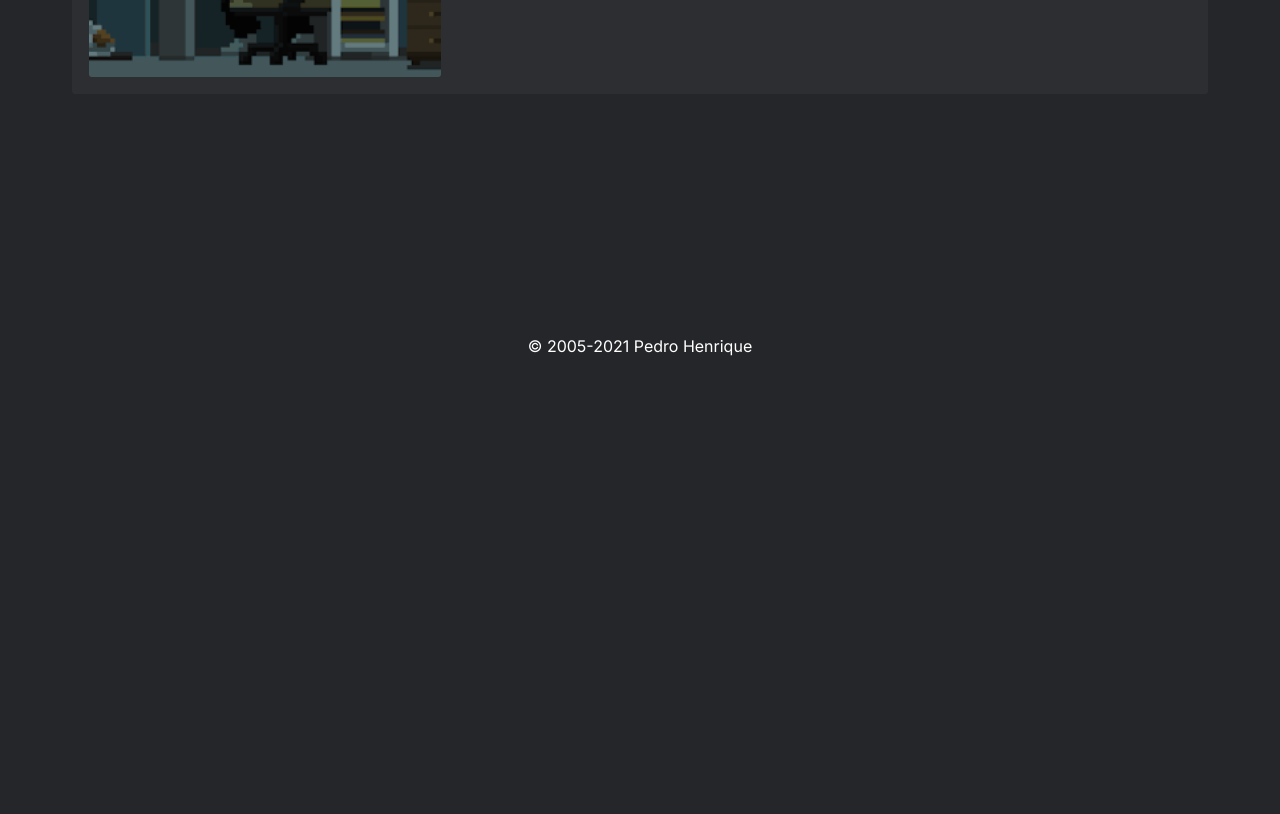
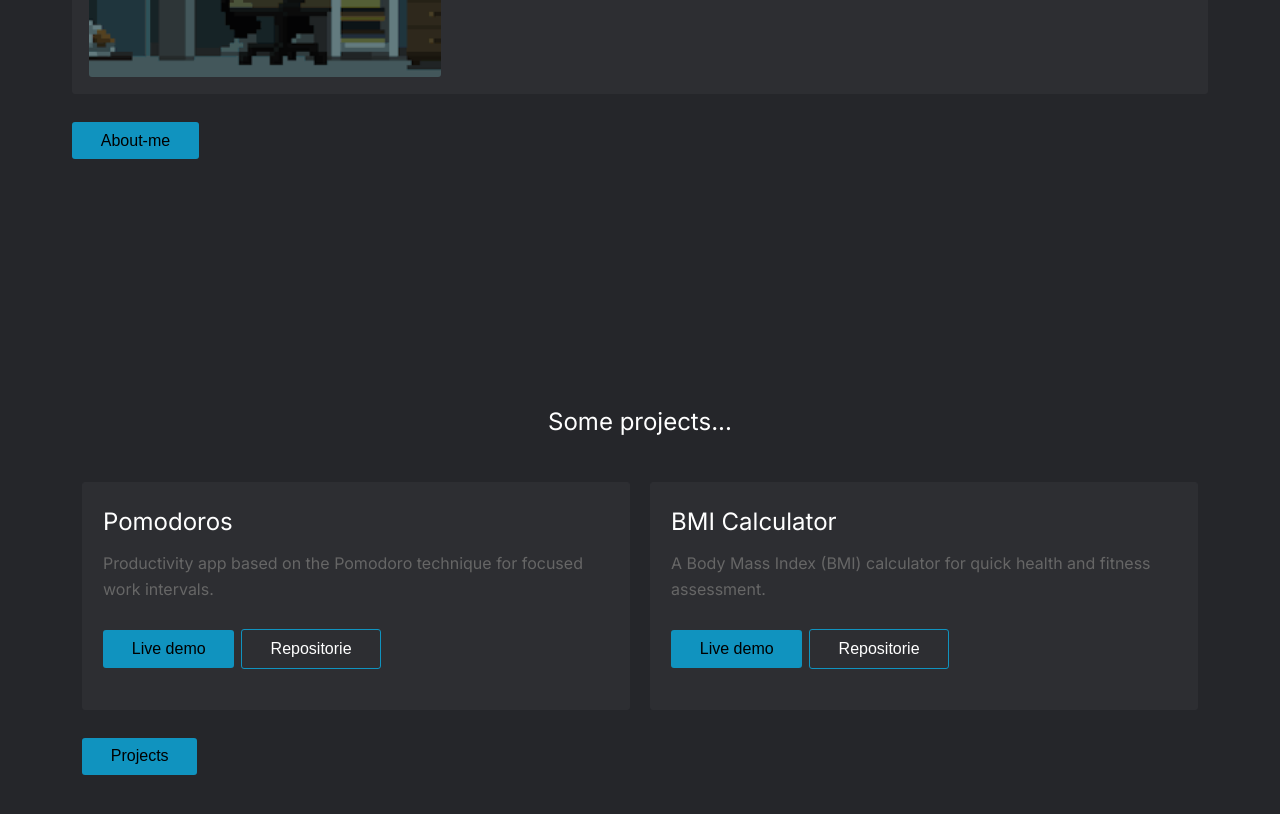
Before and after one commit to pedrohenrique11/portifolio, a Vue app: page / in a window 1280 px wide. Shown: the part 1180-1994 px from the top of the page. Before the commit the page ends 1556 px from the top, so only its background shows below. Built offline with nearby package versions, Linux system fonts and the light colour scheme.

Commit message:
feat: add new home section

```diff
--- a/src/App.vue
+++ b/src/App.vue
@@ -12,7 +12,6 @@ import TheHeader from './components/TheHeader.vue';
     <RouterView />
   </div>
   <footer>
-    <p>© 2005-2021 Pedro Henrique</p>
   </footer>
 </template>
 
@@ -20,7 +19,7 @@ import TheHeader from './components/TheHeader.vue';
   .content {
     margin-top: 2rem;
   }
-  p {
+  footer p {
     text-align: center;
   }
 </style>
--- a/src/components/MyProjects.vue
+++ /dev/null
@@ -1,74 +0,0 @@
-<script>
-import ProjectCard from "./ProjectCard.vue"
-
-export default {
-    components:{ ProjectCard },
-    data() {
-        return {
-            cards: [
-                {title: "Pomodoros", text: "Productivity app based on the Pomodoro technique for focused work intervals.", projectLink:"https://pedrohenrique11.github.io/Pomodoros/", gitLink: "https://github.com/pedrohenrique11/Pomodoros"},
-                {title: "BMI Calculator", text: "A Body Mass Index (BMI) calculator for quick health and fitness assessment.", projectLink:"https://pedrohenrique11.github.io/BMI-Calculator/", gitLink: "https://github.com/pedrohenrique11/BMI-Calculator"},
-                {title: "Arithmetic calculator", text: "A arithmetic calculator project designed to perform basic mathematical operations.", projectLink:"https://calculadora-aritmetica-flax.vercel.app/", gitLink: "https://github.com/pedrohenrique11/calculadora_aritmetica/tree/main"},
-                {title: "Em Construção... 👨🏻‍💻", text: "Come back again later and maybe I'll have something new to show you...", projectLink:"", gitLink: ""},
-                {title: "Em Construção... 👨🏻‍💻", text: "Come back again later and maybe I'll have something new to show you...", projectLink:"", gitLink: ""},
-                {title: "Em Construção... 👨🏻‍💻", text: "Come back again later and maybe I'll have something new to show you...", projectLink:"", gitLink: ""}
-
-            	],
-              loaded: false,
-        };
-    },
-    mounted() {
-    setTimeout(() => {
-      this.loaded = true;
-    }, 100);
-  }
-}
-
-</script>
-
-<template>
-    <div class="content">
-        <ProjectCard v-for="(value, index) in cards"
-        :key="index"
-        :title="value.title"
-        :text="value.text"
-        :gitLink="value.gitLink"
-        :projectLink="value.projectLink"
-        class="card"
-        :class="{'slide-up':loaded}"
-        :style="{'transition-delay': `${index * 0.1}s`}"/>
-    </div>
-</template>
-
-<style scoped>
-.content {
-  display: flex;
-  flex-wrap: wrap;
-  justify-content: space-between;
-  margin-top: 40px;
-}
-
-.card {
-  flex: 0 1 calc(34% - 20px);
-  margin-bottom: 1rem;
-  transition: transform 0.5s ease, border 1s ease;
-}
-
-@media (max-width: 1100px) {
-    .card {
-      flex-basis: calc(50% - 20px);
-    }
-}
-@media (max-width: 800px) {
-  .card {
-    flex-basis: calc(100% - 20px);
-  }
-}
-.below-menu {
-  z-index: 1;
-}
-.slide-up {
-  z-index: 1;
-  transform: translateY(-40px);
-}
-</style>
--- /dev/null
+++ b/src/components/ProjectsSection.vue
@@ -0,0 +1,68 @@
+<script setup>
+import ProjectCard from "./ProjectCard.vue";
+import { ref, onMounted } from "vue"
+
+const cards = [
+    {title: "Pomodoros", text: "Productivity app based on the Pomodoro technique for focused work intervals.", projectLink:"https://pedrohenrique11.github.io/Pomodoros/", gitLink: "https://github.com/pedrohenrique11/Pomodoros"},
+    {title: "BMI Calculator", text: "A Body Mass Index (BMI) calculator for quick health and fitness assessment.", projectLink:"https://pedrohenrique11.github.io/BMI-Calculator/", gitLink: "https://github.com/pedrohenrique11/BMI-Calculator"},
+    {title: "Arithmetic calculator", text: "An arithmetic calculator project designed to perform basic mathematical operations.", projectLink:"https://calculadora-aritmetica-flax.vercel.app/", gitLink: "https://github.com/pedrohenrique11/calculadora_aritmetica/tree/main"},
+    {title: "Under Construction... 👨🏻‍💻", text: "Come back again later and maybe I'll have something new to show you...", projectLink:"", gitLink: ""},
+    {title: "Under Construction... 👨🏻‍💻", text: "Come back again later and maybe I'll have something new to show you...", projectLink:"", gitLink: ""},
+    {title: "Under Construction... 👨🏻‍💻", text: "Come back again later and maybe I'll have something new to show you...", projectLink:"", gitLink: ""}
+];
+
+const loaded = ref(false);
+
+onMounted(() => {
+    setTimeout(() => {
+        loaded.value = true;
+    }, 100);
+});
+</script>
+
+<template>
+    <div class="projects-content">
+        <ProjectCard v-for="(value, index) in cards"
+        :key="index"
+        :title="value.title"
+        :text="value.text"
+        :gitLink="value.gitLink"
+        :projectLink="value.projectLink"
+        class="projects-card"
+        :class="{'slide-up':loaded}"
+        :style="{'transition-delay': `${index * 0.1}s`}"/>
+    </div>
+</template>
+
+<style scoped>
+.projects-content {
+  display: flex;
+  flex-wrap: wrap;
+  justify-content: space-between;
+  margin-top: 40px;
+}
+
+.projects-card {
+  flex: 0 1 calc(34% - 20px);
+  margin-bottom: 1rem;
+  transition: transform 0.5s ease, border 1s ease;
+}
+
+@media (max-width: 1100px) {
+    .projects-card {
+      flex-basis: calc(50% - 20px);
+    }
+}
+@media (max-width: 800px) {
+  .projects-card {
+    flex-basis: calc(100% - 20px);
+  }
+}
+.below-menu {
+  z-index: 1;
+}
+.slide-up {
+  z-index: 1;
+  transform: translateY(-40px);
+}
+</style>
--- a/src/views/HomeView.vue
+++ b/src/views/HomeView.vue
@@ -1,16 +1,77 @@
 <script setup>
-import MyProfile from '../components/MyProfile.vue'
+import ProjectCard from '@/components/ProjectCard.vue';
+import HomeSection from '../components/HomeSection.vue'
 import ProfileCard from '../components/ProfileCard.vue'
+import TheButtons from '@/components/TheButtons.vue';
+import { RouterLink } from 'vue-router';
+
+const cards = [
+    {title: "Pomodoros", text: "Productivity app based on the Pomodoro technique for focused work intervals.", projectLink:"https://pedrohenrique11.github.io/Pomodoros/", gitLink: "https://github.com/pedrohenrique11/Pomodoros"},
+    {title: "BMI Calculator", text: "A Body Mass Index (BMI) calculator for quick health and fitness assessment.", projectLink:"https://pedrohenrique11.github.io/BMI-Calculator/", gitLink: "https://github.com/pedrohenrique11/BMI-Calculator"},
+
+];
+
 </script>
 
 <template>
   <main>
-    <MyProfile />
-    <div>
-      <ProfileCard/>
+    <HomeSection />
+    <div class="profile-content">
+      <ProfileCard class="profile"/>
+      <RouterLink to="/about">
+        <TheButtons class="button" title="About-me"/>
+      </RouterLink>
     </div>
+    <h2>Some projects...</h2>
+    <div class="projects-content">
+        <ProjectCard v-for="(value, index) in cards"
+        :key="index"
+        :title="value.title"
+        :text="value.text"
+        :gitLink="value.gitLink"
+        :projectLink="value.projectLink"
+        class="projects-card" />
+    </div>
+      <RouterLink to="/projects">
+        <TheButtons class="button p" title="Projects"/>
+      </RouterLink>
   </main>
 </template>
 
 <style scoped>
+
+.profile {
+  margin-bottom: 1rem;
+}
+.button {
+  margin-bottom: 12rem;
+}
+
+h2 {
+  margin-top: 2rem;
+  text-align: center;
+}
+.projects-content {
+  display: flex;
+  flex-wrap: wrap;
+  justify-content: space-between;
+  margin-top: 40px;
+}
+
+.projects-card {
+  flex: 0 1 calc(50% - 20px);
+  margin-bottom: 1rem;
+  transition: transform 0.5s ease, border 1s ease;
+}
+
+@media (max-width: 800px) {
+  .projects-card {
+    flex-basis: calc(100%);
+  }
+}
+@media (min-width: 800px) {
+  .p {
+    margin-left: 10px;
+  }
+}
 </style>
--- a/src/views/ProjectsView.vue
+++ b/src/views/ProjectsView.vue
@@ -1,10 +1,10 @@
 <script setup>
-import MyProjects from '../components/MyProjects.vue'
+import ProjectsSection from '../components/ProjectsSection.vue'
 </script>
 <template>
   <div class="content">
     <h1>Projects</h1>
-    <MyProjects></MyProjects>
+    <ProjectsSection />
   </div>
 </template>
 
```
Also changed, not shown: src/components/HomeSection.vue (renamed from src/components/MyProfile.vue).
